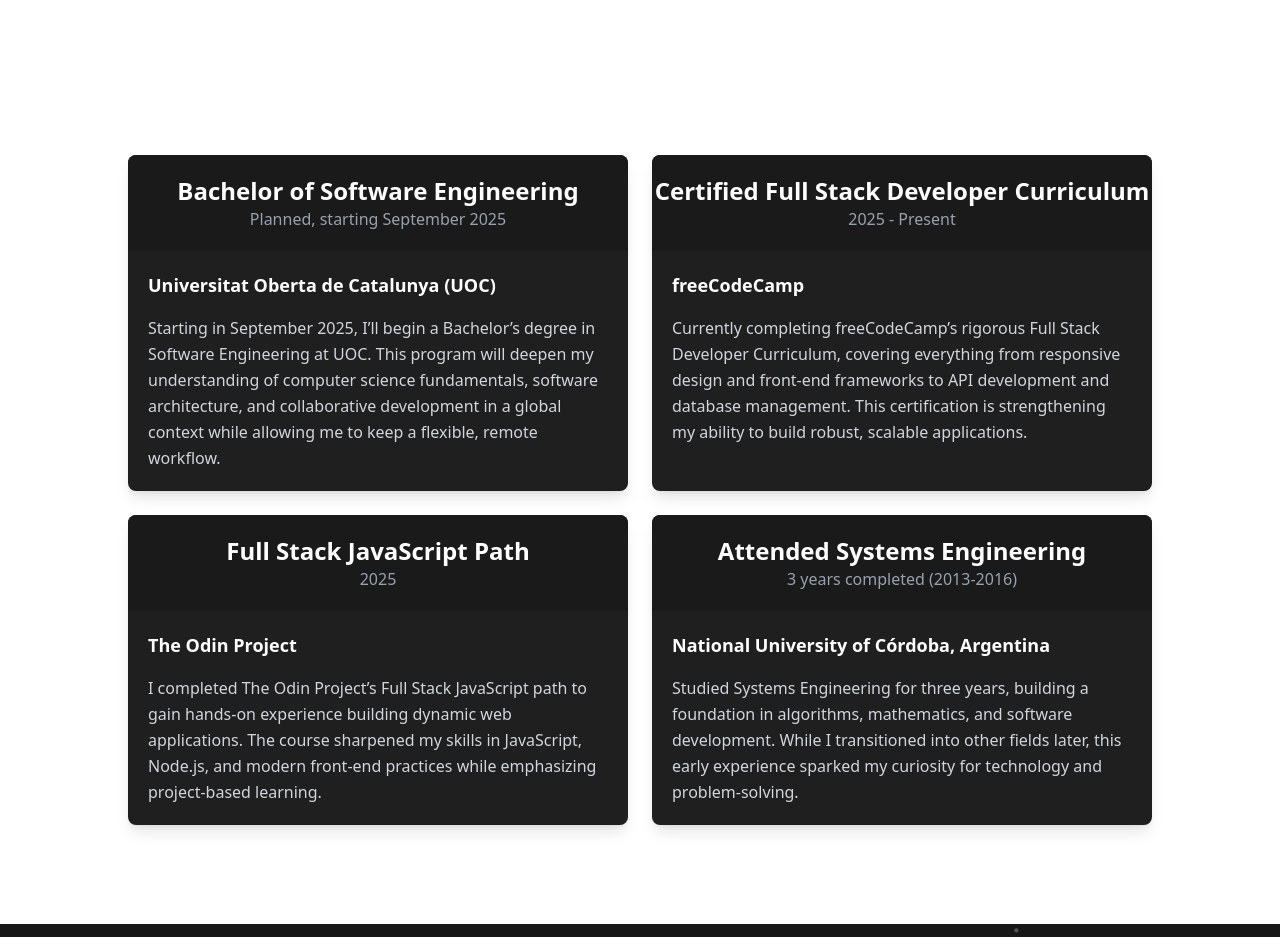
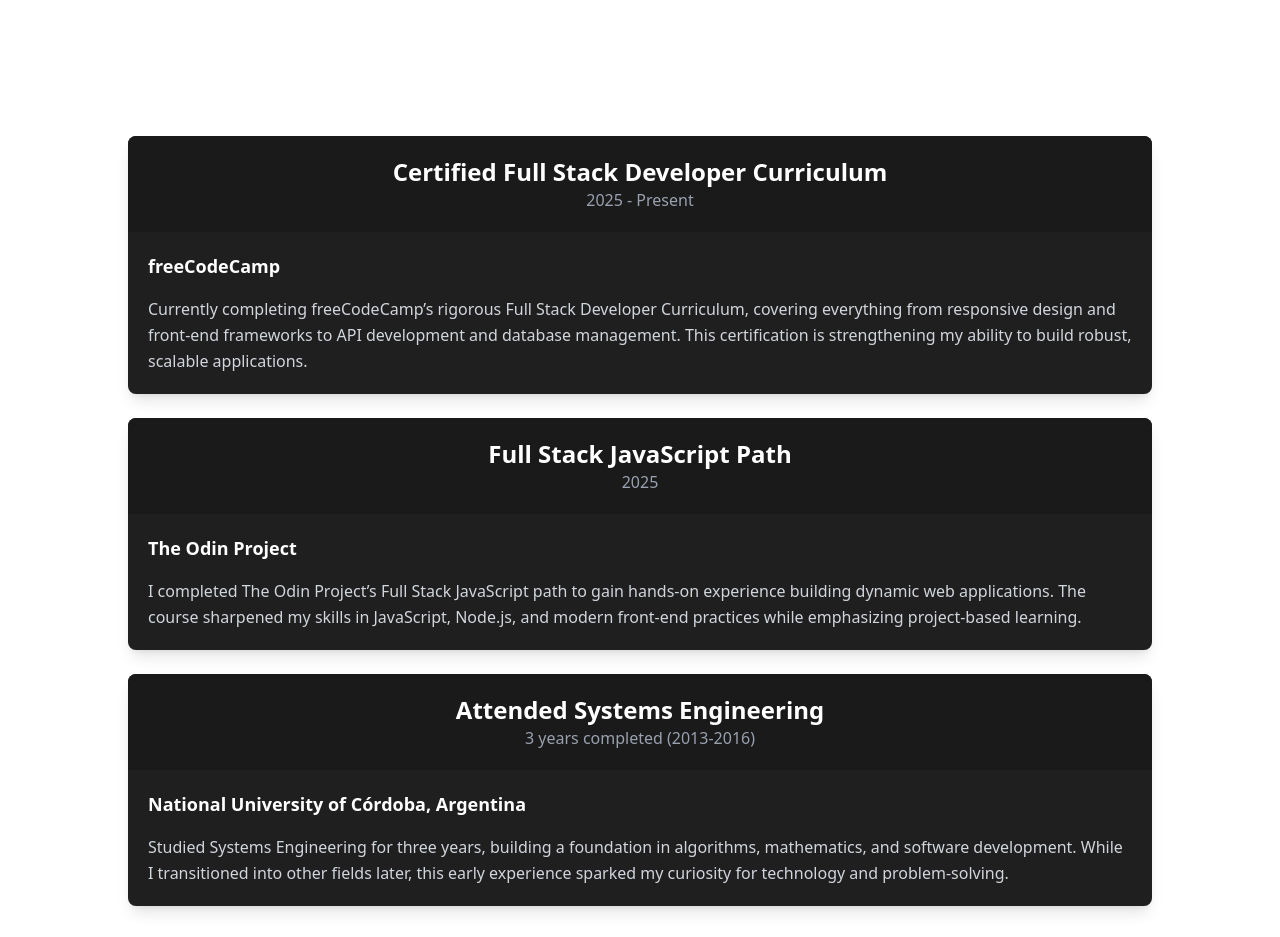
Before and after one commit to Bugedo/bugedo.dev, a Next.js app: page / in a window 1280 px wide. Shown: the part 1860-2797 px from the top of the page. Built offline with nearby package versions, Linux system fonts and the light colour scheme.

Commit message:
feat(header): implement scroll without URL hash in navbar links

```diff
--- a/components/Education.tsx
+++ b/components/Education.tsx
@@ -6,26 +6,7 @@
       <h2 id="education" className="text-5xl sm:text-6xl font-bold mb-8 text-center">
         Education
       </h2>
-      <div className="grid grid-cols-1 sm:grid-cols-2 gap-6 max-w-5xl z-10">
-        {/* UOC */}
-        <div className="bg-[#1f1f1f] rounded-lg shadow-lg overflow-hidden">
-          <div className="flex flex-col items-center justify-center bg-[#1a1a1a] h-24">
-            <h3 className="text-2xl font-bold text-center">Bachelor of Software Engineering</h3>
-            <p className="text-gray-400 text-base">Planned, starting September 2025</p>
-          </div>
-          <div className="p-5">
-            <h4 className="text-lg font-semibold text-white">
-              Universitat Oberta de Catalunya (UOC)
-            </h4>
-            <p className="text-gray-300 mt-4 leading-relaxed">
-              Starting in September 2025, I’ll begin a Bachelor’s degree in Software Engineering at
-              UOC. This program will deepen my understanding of computer science fundamentals,
-              software architecture, and collaborative development in a global context while
-              allowing me to keep a flexible, remote workflow.
-            </p>
-          </div>
-        </div>
-
+      <div className="grid grid-cols-1 gap-6 max-w-5xl z-10">
         {/* freeCodeCamp */}
         <div className="bg-[#1f1f1f] rounded-lg shadow-lg overflow-hidden">
           <div className="flex flex-col items-center justify-center bg-[#1a1a1a] h-24">
--- a/components/Header.tsx
+++ b/components/Header.tsx
@@ -6,16 +6,12 @@
   const [visible, setVisible] = useState(false);
 
   useEffect(() => {
-    // Show header and button after 20s
-    const timer = setTimeout(() => {
-      setVisible(true);
-    }, 14000);
+    const timer = setTimeout(() => setVisible(true), 14000);
 
-    // Show on scroll
     const handleScroll = () => {
       if (!visible && window.scrollY > 50) {
         setVisible(true);
-        clearTimeout(timer); // cancel timer if scrolled
+        clearTimeout(timer);
       }
     };
 
@@ -27,6 +23,15 @@
     };
   }, [visible]);
 
+  const scrollToSection = (id: string) => {
+    const section = document.getElementById(id);
+    if (section) {
+      section.scrollIntoView({ behavior: 'smooth' });
+      // Opcional: quitar cualquier hash de la URL
+      history.replaceState(null, '', ' ');
+    }
+  };
+
   return (
     <>
       {/* Header */}
@@ -35,7 +40,7 @@
           visible ? 'opacity-100' : 'opacity-0'
         }`}
       >
-        <a href="#home" className="flex items-center gap-3">
+        <button onClick={() => scrollToSection('home')} className="flex items-center gap-3">
           <Image
             src="/logo.svg"
             alt="Logo"
@@ -43,21 +48,18 @@
             height={32}
             className="hover:scale-110 transition-transform duration-300"
           />
-        </a>
+        </button>
 
         <nav className="flex gap-6 text-sm text-gray-400">
-          <a href="#projects" className="hover:text-white">
-            Projects
-          </a>
-          <a href="#work" className="hover:text-white">
+          <button onClick={() => scrollToSection('work')} className="hover:text-white">
             Work
-          </a>
-          <a href="#education" className="hover:text-white">
+          </button>
+          <button onClick={() => scrollToSection('education')} className="hover:text-white">
             Education
-          </a>
-          <a href="#contact" className="hover:text-white">
+          </button>
+          <button onClick={() => scrollToSection('contact')} className="hover:text-white">
             Contact
-          </a>
+          </button>
         </nav>
       </header>
 
```
Also changed, not shown: 1 other file (tests, documents, lock files or other folders).
